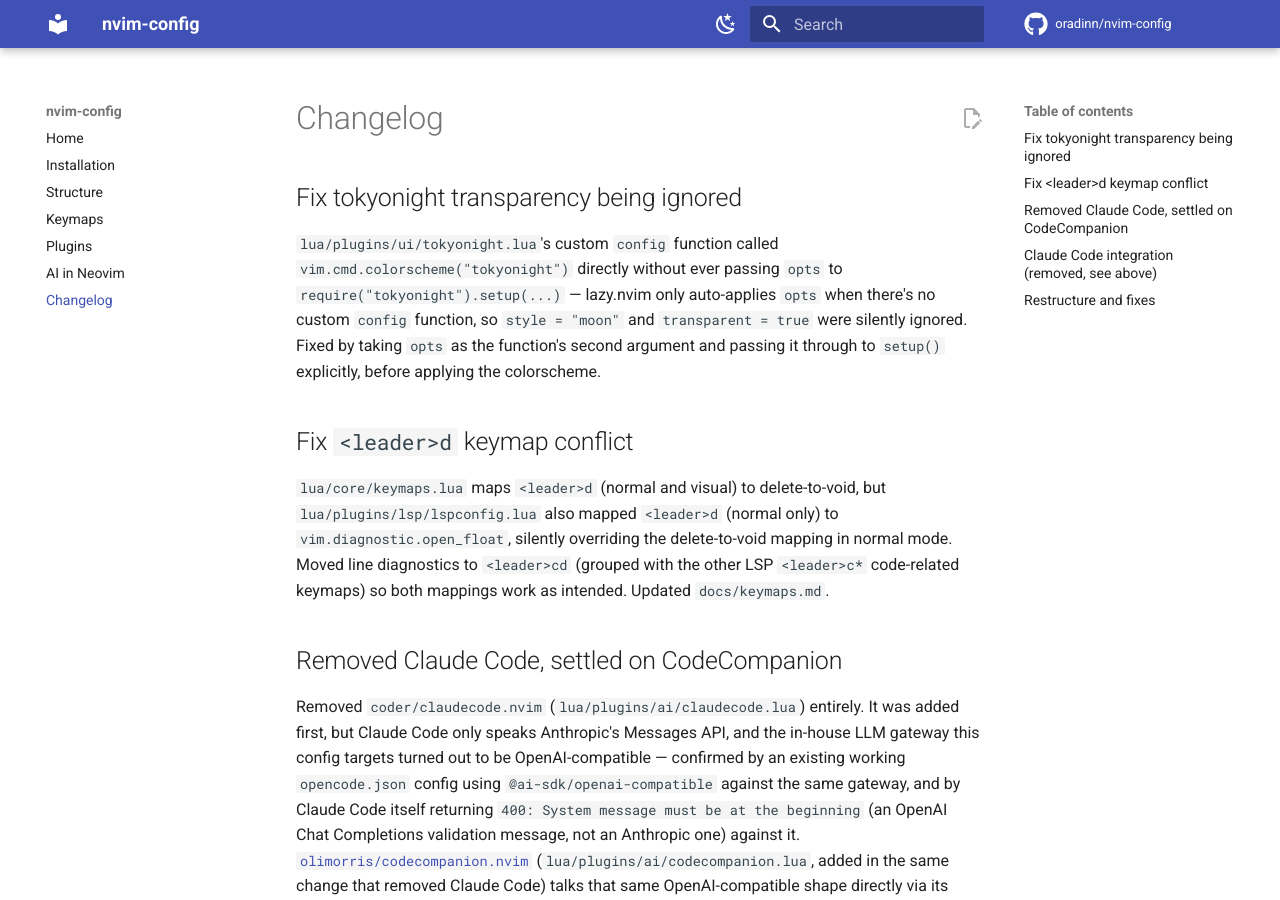
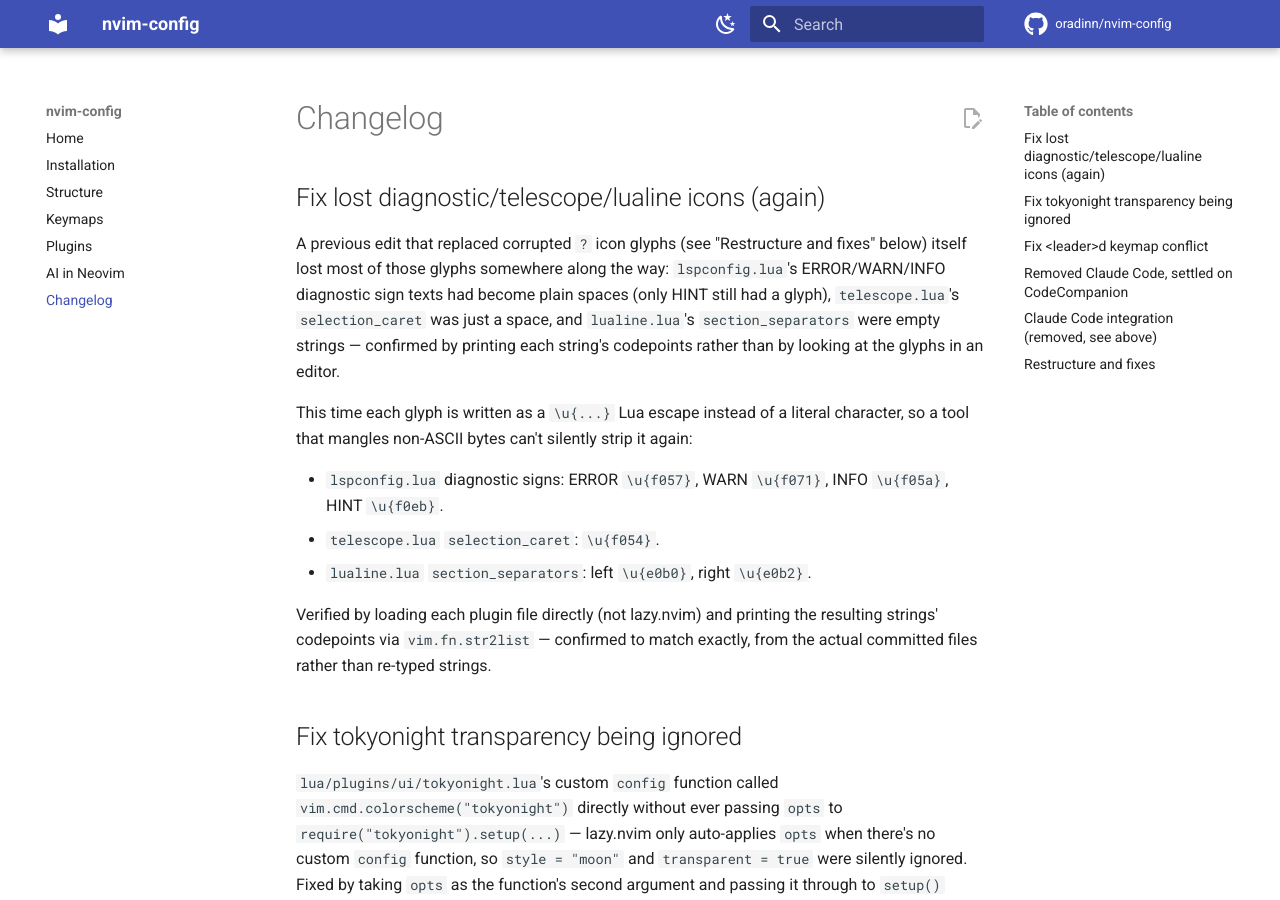
Before and after one commit to oradinn/nvim-config, an MkDocs documentation site: the page built from docs/changelog.md, in a window 1280 px wide and 900 px high. Built offline with MkDocs 1.6.1 and Material for MkDocs 9.7.7, drawn with Linux system fonts in a browser that asks for light colours; comment, search, counter and statistics services are not loaded.

Commit message:
Fix lost diagnostic/telescope/lualine icons using \u{...} escapes
A previous fix for corrupted "?" icon glyphs itself lost most of them
along the way: lspconfig.lua's ERROR/WARN/INFO diagnostic sign texts
had become plain spaces (only HINT kept a glyph), telescope.lua's
selection_caret was just a space, and lualine.lua's section_separators
were empty strings.

Rewrite each glyph as a \u{...} Lua escape instead of a literal
character, so a tool that mangles non-ASCII bytes can't silently strip
it again:
- lspconfig.lua signs: ERROR \u{f057}, WARN \u{f071}, INFO \u{f05a},
  HINT \u{f0eb}.
- telescope.lua selection_caret: \u{f054} .
- lualine.lua section_separators: left \u{e0b0}, right \u{e0b2}.

Verified by loading each plugin file directly (bypassing lazy.nvim)
and printing the resulting strings' codepoints via vim.fn.str2list -
confirmed against the actual committed files, not re-typed strings.

Co-Authored-By: Claude Sonnet 5 <noreply@anthropic.com>
Claude-Session: https://claude.ai/code/session_016YunJ1V2cbCqrNVvcpQqMP

```diff
--- a/docs/changelog.md
+++ b/docs/changelog.md
@@ -1,4 +1,28 @@
 # Changelog
+
+## Fix lost diagnostic/telescope/lualine icons (again)
+
+A previous edit that replaced corrupted `?` icon glyphs (see "Restructure
+and fixes" below) itself lost most of those glyphs somewhere along the way:
+`lspconfig.lua`'s ERROR/WARN/INFO diagnostic sign texts had become plain
+spaces (only HINT still had a glyph), `telescope.lua`'s `selection_caret`
+was just a space, and `lualine.lua`'s `section_separators` were empty
+strings — confirmed by printing each string's codepoints rather than by
+looking at the glyphs in an editor.
+
+This time each glyph is written as a `\u{...}` Lua escape instead of a
+literal character, so a tool that mangles non-ASCII bytes can't silently
+strip it again:
+
+- `lspconfig.lua` diagnostic signs: ERROR `\u{f057}`, WARN `\u{f071}`,
+  INFO `\u{f05a}`, HINT `\u{f0eb}`.
+- `telescope.lua` `selection_caret`: `\u{f054} `.
+- `lualine.lua` `section_separators`: left `\u{e0b0}`, right `\u{e0b2}`.
+
+Verified by loading each plugin file directly (not lazy.nvim) and printing
+the resulting strings' codepoints via `vim.fn.str2list` — confirmed to
+match exactly, from the actual committed files rather than re-typed
+strings.
 
 ## Fix tokyonight transparency being ignored
 
```
Also changed, not shown: 3 other files.
